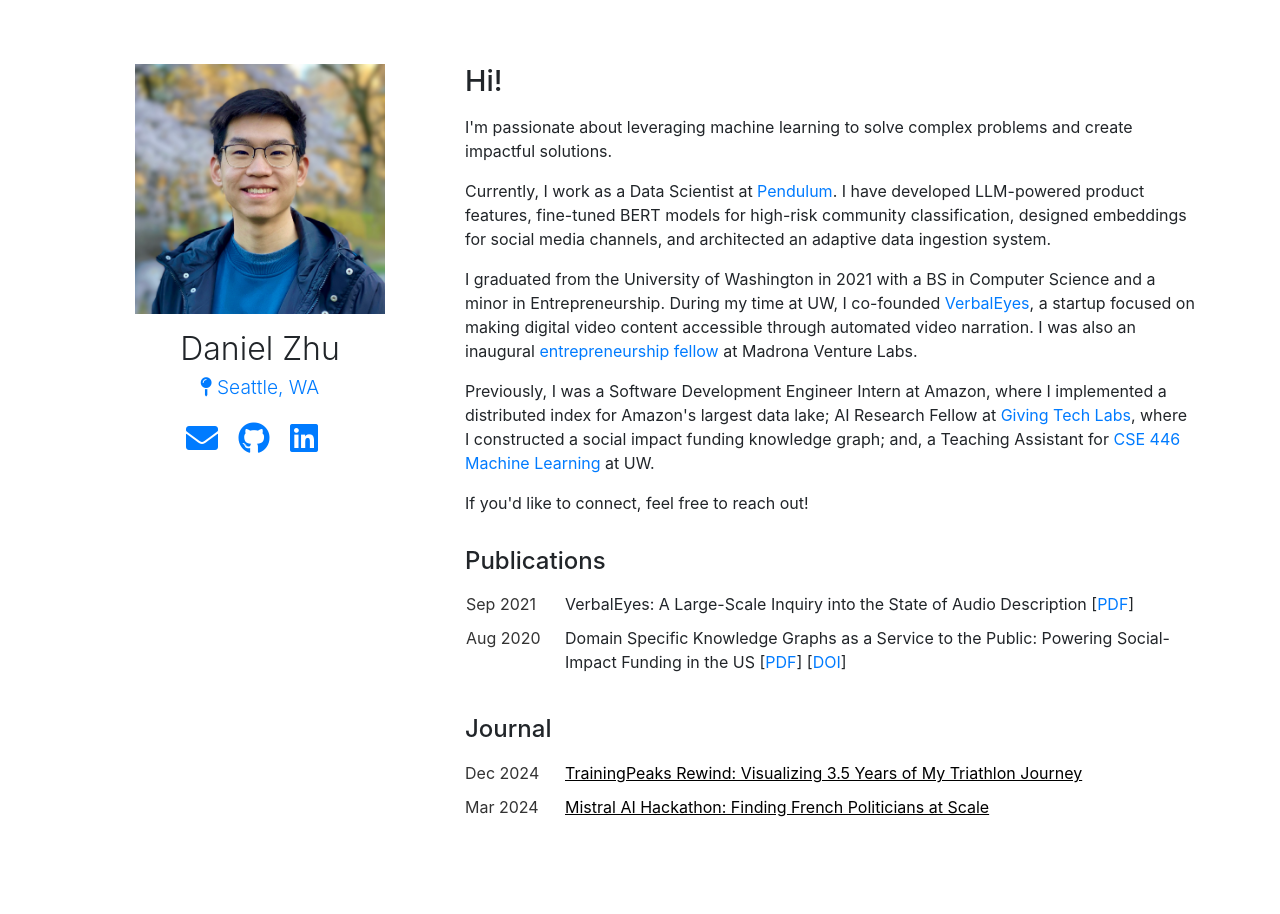
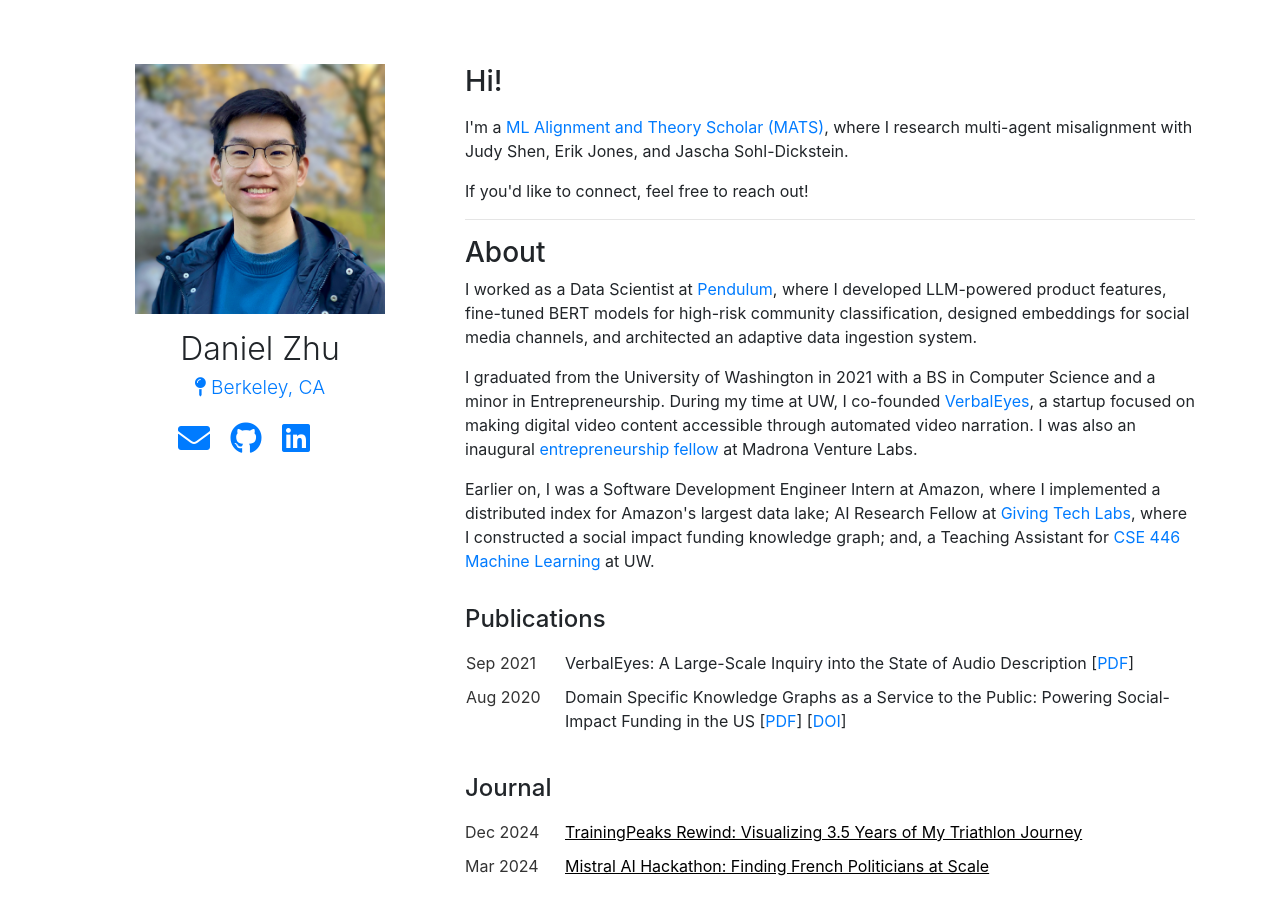
Before and after one commit to NotDachun/dachun, a plain HTML site: page index.html in a window 1280 px wide. Before the commit the page ends 860 px from the top, so only its background shows below. Drawn offline with nearby package versions, Linux system fonts and the light colour scheme; some icons are missing.

Commit message:
update about, add google scholar

```diff
--- a/index.html
+++ b/index.html
@@ -20,13 +20,14 @@
                         </div>
                         <div id="profile">
                             <h1>Daniel Zhu</h1>
-                            <h2><i class="fas fa-map-pin"></i> Seattle, WA</h2>
+                            <h2><i class="fas fa-map-pin"></i> Berkeley, CA</h2>
                         </div>
 
                         <div class="social-links">
                             <a href="mailto:dzhu319@gmail.com" aria-label="Email"><i class="fas fa-envelope big-icon"></i></a>
                             <a href="https://github.com/notdachun" target="_blank" rel="noopener noreferrer" aria-label="GitHub"><i class="fab fa-github big-icon"></i></a>
                             <a href="https://www.linkedin.com/in/danielzhu319/" target="_blank" rel="noopener noreferrer" aria-label="LinkedIn"><i class="fab fa-linkedin big-icon"></i></a>
+                            <a href="https://scholar.google.com/citations?user=SdfFUnYAAAAJ&hl=en" target="_blank" rel="noopener noreferrer" aria-label="Google Scholar"><i class="ai ai-google-scholar big-icon"></i></a>
                             <a href="files/Daniel_Zhu_Resume.pdf" target="_blank" rel="noopener noreferrer" aria-label="CV"><i class="ai ai-cv big-icon"></i></a>
                         </div>
                     </div>
@@ -35,22 +36,26 @@
                 <div class="col-12 col-lg-8">
                     <section class="content-section">
                         <h2>Hi!</h2>
-                        <p>I'm passionate about leveraging machine learning to solve complex problems and create impactful solutions.</p>
+                        <p>I'm a <a href="https://www.matsprogram.org/" target="_blank" rel="noopener noreferrer">ML Alignment and Theory Scholar (MATS)</a>, where I research multi-agent misalignment with Judy Shen, Erik Jones, and Jascha Sohl-Dickstein.</p>
 
-                        <p>Currently, I work as a Data Scientist at <a href="https://pendulumintel.com/" target="_blank" rel="noopener noreferrer">Pendulum</a>. I have developed LLM-powered product features, fine-tuned BERT models
+                        <p>If you'd like to connect, feel free to reach out!</p>
+
+                        <hr>
+                        <h3>About</h3>
+
+                        <p>I worked as a Data Scientist at <a href="https://pendulumintel.com/" target="_blank" rel="noopener noreferrer">Pendulum</a>, where I developed LLM-powered product features, fine-tuned BERT models
                             for high-risk community classification, designed embeddings for social media channels, and
-                            architected an adaptive data ingestion system.</p>
+                            architected an adaptive data ingestion system. </p>
 
                         <p>I graduated from the University of Washington in 2021 with a BS in Computer Science and a minor in Entrepreneurship.
                             During my time at UW, I co-founded <a href="https://verbaleyes.webflow.io/" target="_blank" rel="noopener noreferrer">VerbalEyes</a>, a startup focused on making digital video content accessible through
                             automated video narration. I was also an inaugural <a href="https://www.madronavl.com/stories/uw-students-awarded-mvl-fellowship-to-accelerate-their-startup-verbaleyes" target="_blank" rel="noopener noreferrer">
                             entrepreneurship fellow</a> at Madrona Venture Labs.</p>
 
-                        <p>Previously, I was a Software Development Engineer Intern at Amazon, where I implemented a distributed index for Amazon's largest
+                        <p>Earlier on, I was a Software Development Engineer Intern at Amazon, where I implemented a distributed index for Amazon's largest
                             data lake; AI Research Fellow at <a href="https://giving.tech/" target="_blank" rel="noopener noreferrer">Giving Tech Labs</a>, where I constructed a social impact funding
                             knowledge graph; and, a Teaching Assistant for <a href="https://courses.cs.washington.edu/courses/cse446/21sp/" target="_blank" rel="noopener noreferrer" >CSE 446 Machine Learning</a> at UW.</p>
 
-                        <p>If you'd like to connect, feel free to reach out!</p>
                     </section>
 
                     <section class="publications-section">
```
